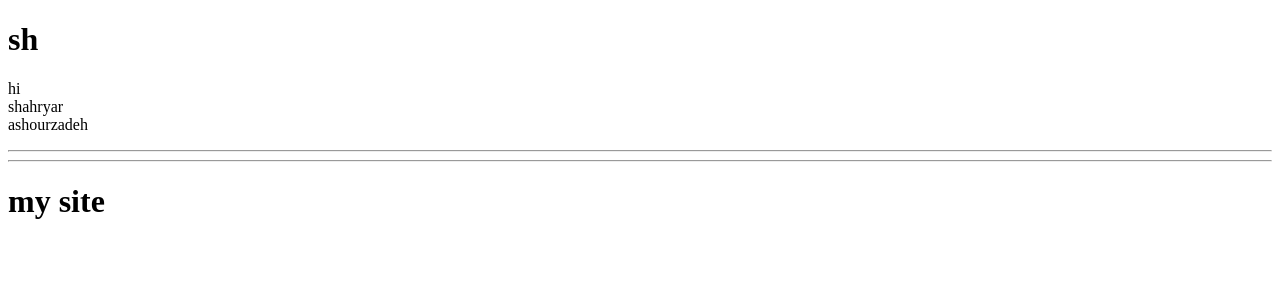
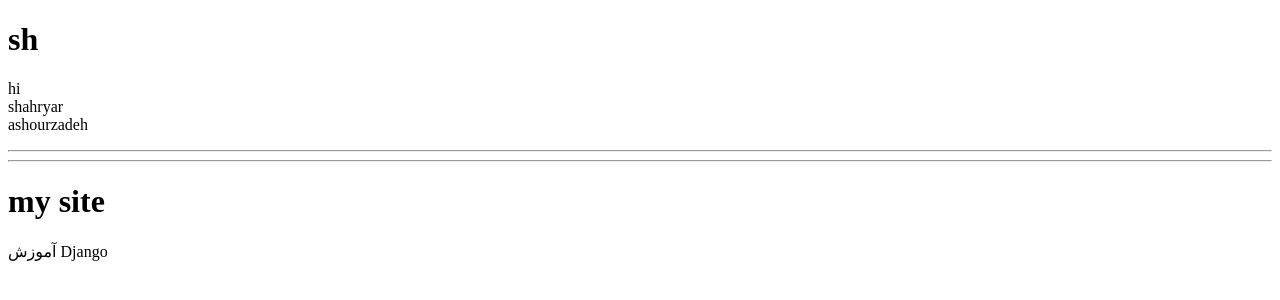
Before and after one commit to sh-2011/shahryar.1390.github.io, a plain HTML site: page index.html in a window 1280 px wide. Drawn offline with Linux system fonts and the light colour scheme.

Commit message:
Add files via upload

```diff
--- a/index.html
+++ b/index.html
@@ -9,5 +9,6 @@
         <hr>
         <hr>
         <h1>my site</h1>
+        <span class="text-xl font-bold text-gray-800 dark:hover:text-blue-450 dark:text-white hover:text-blue-700 duration-200 transition">آموزش Django</span>
     </body>
 </html>
```
